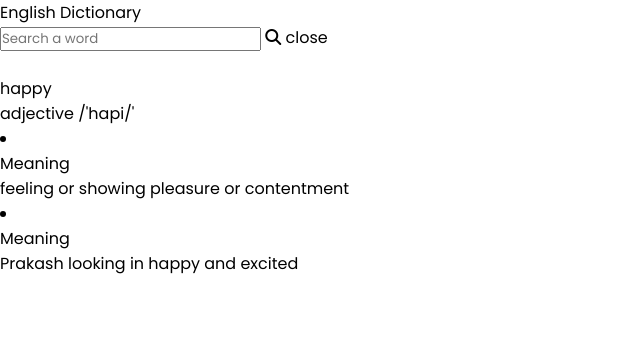
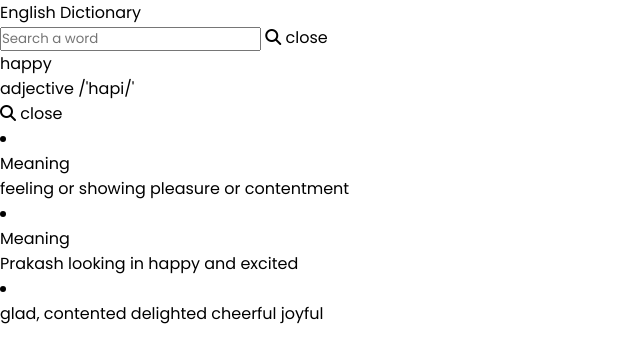
Before and after one commit to Pallavi-Shtgr/Dictionary-app-js-, a plain HTML site: page index.html in a window 1280 px wide. Shown: the whole page, without its empty margins (0-640 px from the left). Drawn offline with Linux system fonts and the light colour scheme.

Commit message:
add files

```diff
--- a/index.html
+++ b/index.html
@@ -16,10 +16,15 @@
             <span class="material-icons">close</span>
         </div>
         <ul>
-            <li class="word"></li>
-            <div class="details"></div>
+            <li class="word">
+            <div class="details">
             <p> happy </p>
             <span> adjective  /'hapi/'</span>
+        </div>
+        <i class="fas fa-search"></i>
+        <span class="material-icons"> close</span>
+    </li>
+
         </ul>
         <div class="content">
             <li class="meaning">
@@ -34,6 +39,18 @@
                     <span>Prakash looking in happy and excited</span>
                 </div>
             </li>
+            <li class="synonyms">
+                <div class="details">
+                    <div class="list">
+                        <span> glad, </span>
+                        <span> contented </span>
+                        <span>delighted </span>
+                        <span> cheerful</span>
+                        <span> joyful</span>
+                    </div>
+
+                </div>
+            </li>
         </div>
     </div>
 
```
